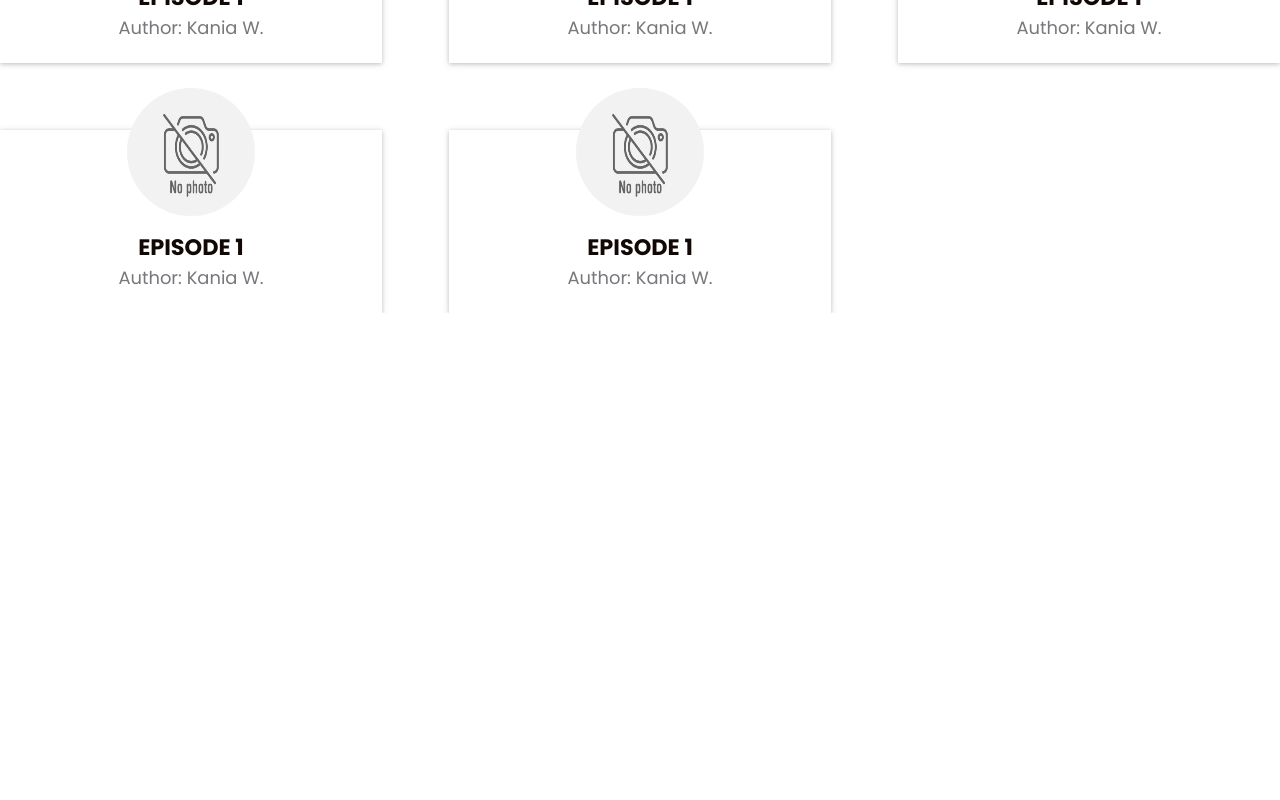
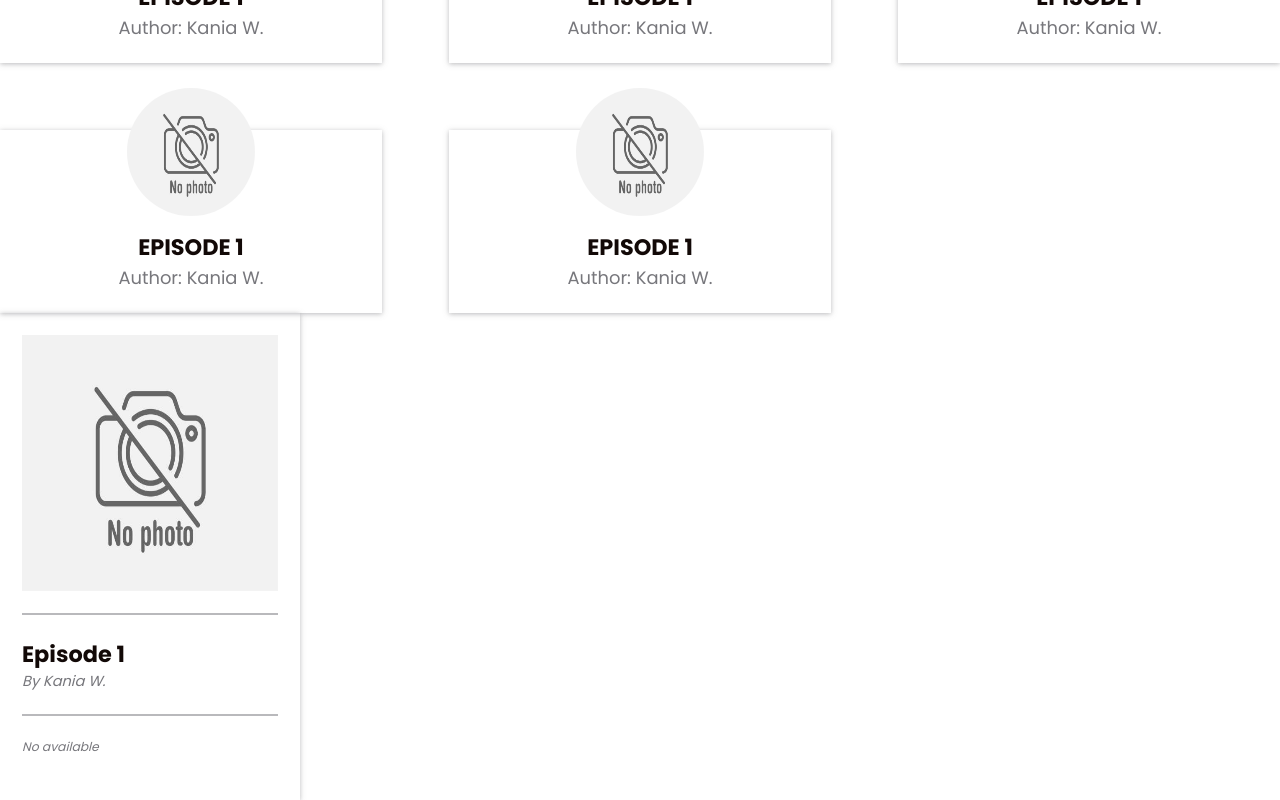
Before and after one commit to jdejesus11/my-podcasts-app, a React app: page / in a window 1280 px wide. Shown: the part 700-1500 px from the top of the page. Before the commit the page ends 1013 px from the top, so only its background shows below. Built offline with nearby package versions, Linux system fonts and the light colour scheme.

Commit message:
Creates Summary Component

```diff
--- a/src/App.tsx
+++ b/src/App.tsx
@@ -3,6 +3,7 @@ import "./App.scss";
 import CardList from "./components/card-list/card-list";
 import Card from "./components/card/card";
 import DataGrid from "./components/data-grid/data-grid";
+import Summary from "./components/summary/summary";
 import TextInput from "./components/text-input/text-input";
 
 const App = () => {
@@ -10,24 +11,14 @@ const App = () => {
     <>
       <h1 className="title">Podcaster</h1>
       <h2 className="episode__number">Episode: 33</h2>
-      <h2 className="card__title">
-        Lorem Ipsum es simplemente el texto de relleno de las imprentas y
-        archivos de texto.{" "}
-      </h2>
-      <h2 className="card__title">
-        Lorem Ipsum es simplemente el texto de relleno de las imprentas y
-        archivos de texto.{" "}
-      </h2>
-      <p className="card__author">
-        Author: Lorem Ipsum es simplemente el texto
-      </p>
+      <h2 className="card__title">Lorem Ipsum es simplemente el texto de relleno de las imprentas y archivos de texto. </h2>
+      <h2 className="card__title">Lorem Ipsum es simplemente el texto de relleno de las imprentas y archivos de texto. </h2>
+      <p className="card__author">Author: Lorem Ipsum es simplemente el texto</p>
       <h3 className="summary-podcast__title">Innocence</h3>
       <p className="summary-podcast__author">By Kenny G</p>
       <p className="summary-podcast__description">
-        Es un hecho establecido hace demasiado tiempo que un lector se distraerá
-        con el contenido del texto de un sitio mientras que mira su diseño. El
-        punto de usar Lorem Ipsum es que tiene una distribución más o menos
-        normal de las letras
+        Es un hecho establecido hace demasiado tiempo que un lector se distraerá con el contenido del texto de un sitio mientras que mira su diseño.
+        El punto de usar Lorem Ipsum es que tiene una distribución más o menos normal de las letras
       </p>
       <TextInput
         onChange={(value: string) => {
@@ -38,17 +29,37 @@ const App = () => {
       <div>
         <DataGrid
           data={[
-            {id:"1",title:"Lorem Ipsum es simplemente el texto de relleno de las imprentas y archivos de texto.", date:"01/01/2012", duration:"12:00"},
-            {id:"1",title:"Lorem Ipsum es simplemente el texto de relleno de las imprentas y archivos de texto.", date:"01/01/2012", duration:"12:00"},
-            {id:"1",title:"Episode 1", date:"01/01/2012", duration:"12:00"},
-            {id:"1",title:"Episode 1", date:"01/01/2012", duration:"12:00"},
-            {id:"1",title:"Episode 1", date:"01/01/2012", duration:"12:00"},
+            {
+              id: "1",
+              title: "Lorem Ipsum es simplemente el texto de relleno de las imprentas y archivos de texto.",
+              date: "01/01/2012",
+              duration: "12:00",
+            },
+            {
+              id: "1",
+              title: "Lorem Ipsum es simplemente el texto de relleno de las imprentas y archivos de texto.",
+              date: "01/01/2012",
+              duration: "12:00",
+            },
+            { id: "1", title: "Episode 1", date: "01/01/2012", duration: "12:00" },
+            { id: "1", title: "Episode 1", date: "01/01/2012", duration: "12:00" },
+            { id: "1", title: "Episode 1", date: "01/01/2012", duration: "12:00" },
           ]}
         />
       </div>
       <div>
-        <CardList podcasts={[{id:"1", title:"Episode 1", author:"Kania W."},{id:"1", title:"Episode 1", author:"Kania W."},{id:"1", title:"Episode 1", author:"Kania W."},{id:"1", title:"Episode 1", author:"Kania W."},{id:"1", title:"Episode 1", author:"Kania W."}]}
+        <CardList
+          podcasts={[
+            { id: "1", title: "Episode 1", author: "Kania W." },
+            { id: "1", title: "Episode 1", author: "Kania W." },
+            { id: "1", title: "Episode 1", author: "Kania W." },
+            { id: "1", title: "Episode 1", author: "Kania W." },
+            { id: "1", title: "Episode 1", author: "Kania W." },
+          ]}
         />
+      </div>
+      <div>
+        <Summary podcast={{ id: "1", title: "Episode 1", author: "Kania W." }} />
       </div>
     </>
   );
--- /dev/null
+++ b/src/components/separator/separator.scss
@@ -0,0 +1,5 @@
+@import "../../../styles/_variables";
+
+.separator{
+    border: .5px solid $light-gray-color;
+}
--- /dev/null
+++ b/src/components/separator/separator.tsx
@@ -0,0 +1,8 @@
+import React from "react";
+import './separator.scss'
+
+const Separator= () => {
+    return (<div className="separator" aria-hidden={true}></div>)
+}
+
+export default Separator;
--- /dev/null
+++ b/src/components/summary/summary.scss
@@ -0,0 +1,65 @@
+@import "../../../styles/_variables";
+@import "../../../styles/_mixins";
+
+.summary {
+    display: grid;
+    max-width: 300px;
+    @include card--shadowed-box;
+
+    &__header{
+        display: flex;
+        justify-content: center;
+        align-items: center;
+        padding-bottom: $medium-padding;
+    }
+
+    &__thumbnail {
+        width: 128px;
+        height: 128px;
+        border-radius: 50%;
+        cursor: pointer;
+    }
+
+    &__row {
+        padding: $medium-padding 0;
+    }
+
+    &__title
+    {
+        font-size: $medium-font-size;
+        font-weight: 600;
+        cursor: pointer;
+        @include truncated--text;
+    }
+
+    &__author
+    {
+        color: $medium-gray-color;
+        font-size: $extra-small-font-size;
+        font-style: italic;
+        cursor: pointer;
+    }
+
+    &__description
+    {
+        color: $medium-gray-color;
+        font-size: .55rem;
+        font-style: italic;
+    }
+}
+
+@media screen and (min-width:$medium-breakpoint){
+    .summary {
+        &__header {
+            display: block;
+            justify-content: inherit;
+            align-items: inherit;
+        }
+
+        &__thumbnail {
+            width: 256px;
+            height: 256px;
+            border-radius: 0%;
+        }
+    }
+}
--- /dev/null
+++ b/src/components/summary/summary.tsx
@@ -0,0 +1,31 @@
+import React from "react";
+import "./summary.scss";
+import defaultImage from "../../assets/noimage.png";
+import { Podcast } from "../../models/models";
+import Separator from "../separator/separator";
+import { NO_AVAILABLE, NO_IMAGE_ALT, UKNOWN } from "../../helpers/constants";
+
+export interface SummaryProps {
+  podcast: Podcast;
+}
+
+const Summary = ({ podcast }: SummaryProps) => {
+  return (
+    <div className="summary">
+      <div className="summary__header">
+        <img src={podcast?.thumbnailURL ?? defaultImage} alt={podcast.thumbnailAlt ?? NO_IMAGE_ALT} className="summary__thumbnail" />
+      </div>
+      <Separator />
+      <div className="summary__row">
+        <h3 className="summary__title">{podcast.title}</h3>
+        <p className="summary__author">{`By ${podcast?.author ?? UKNOWN}`}</p>
+      </div>
+      <Separator />
+      <div className="summary__row">
+        <p className="summary__description">{podcast?.description ?? NO_AVAILABLE}</p>
+      </div>
+    </div>
+  );
+};
+
+export default Summary;
--- /dev/null
+++ b/src/helpers/constants.ts
@@ -0,0 +1,3 @@
+export const NO_IMAGE_ALT = "No Image";
+export const NO_AVAILABLE = "No available";
+export const UKNOWN = "Unknown";
```
Also changed, not shown: 2 other files (tests, documents, lock files or other folders).
